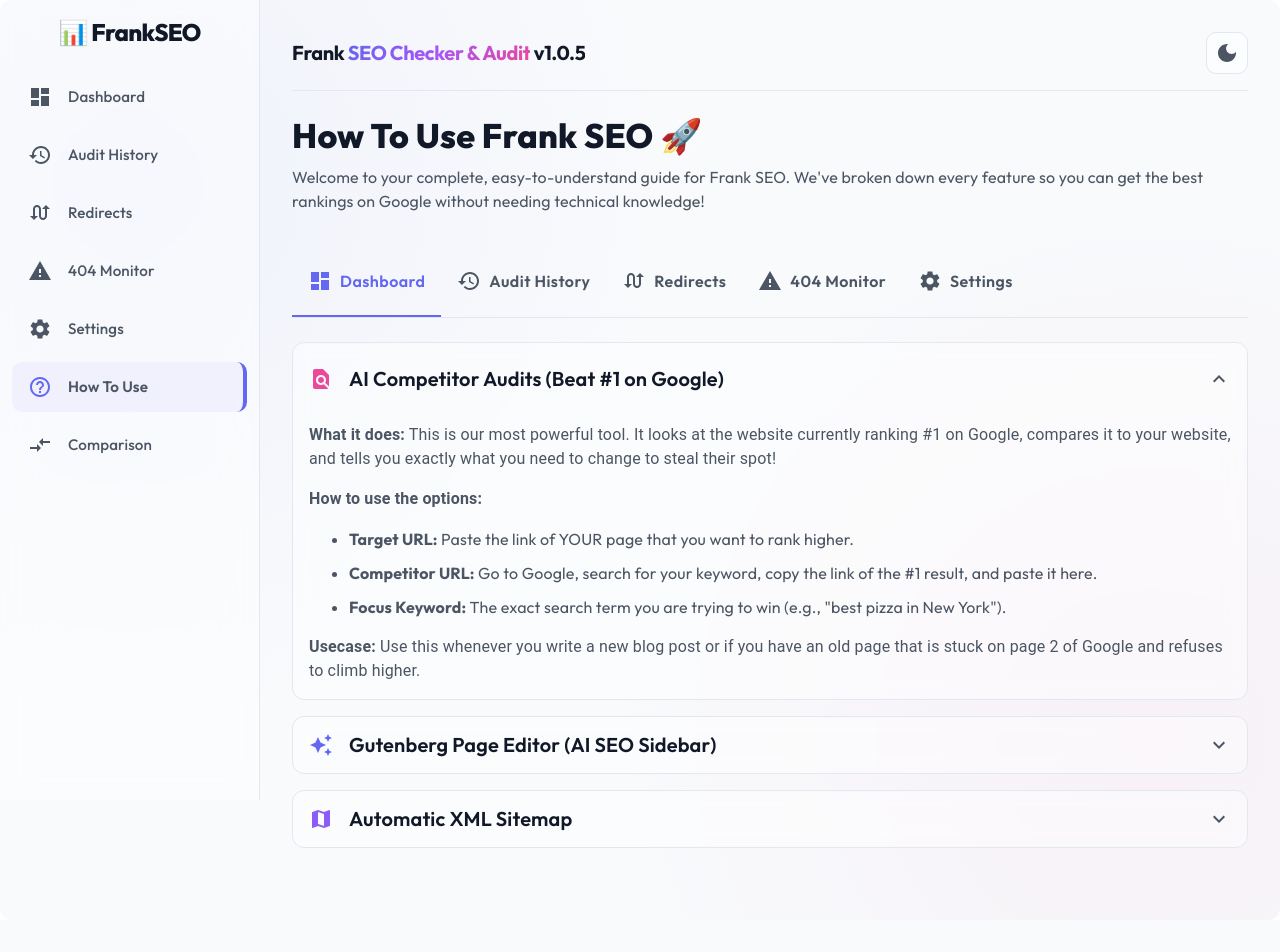
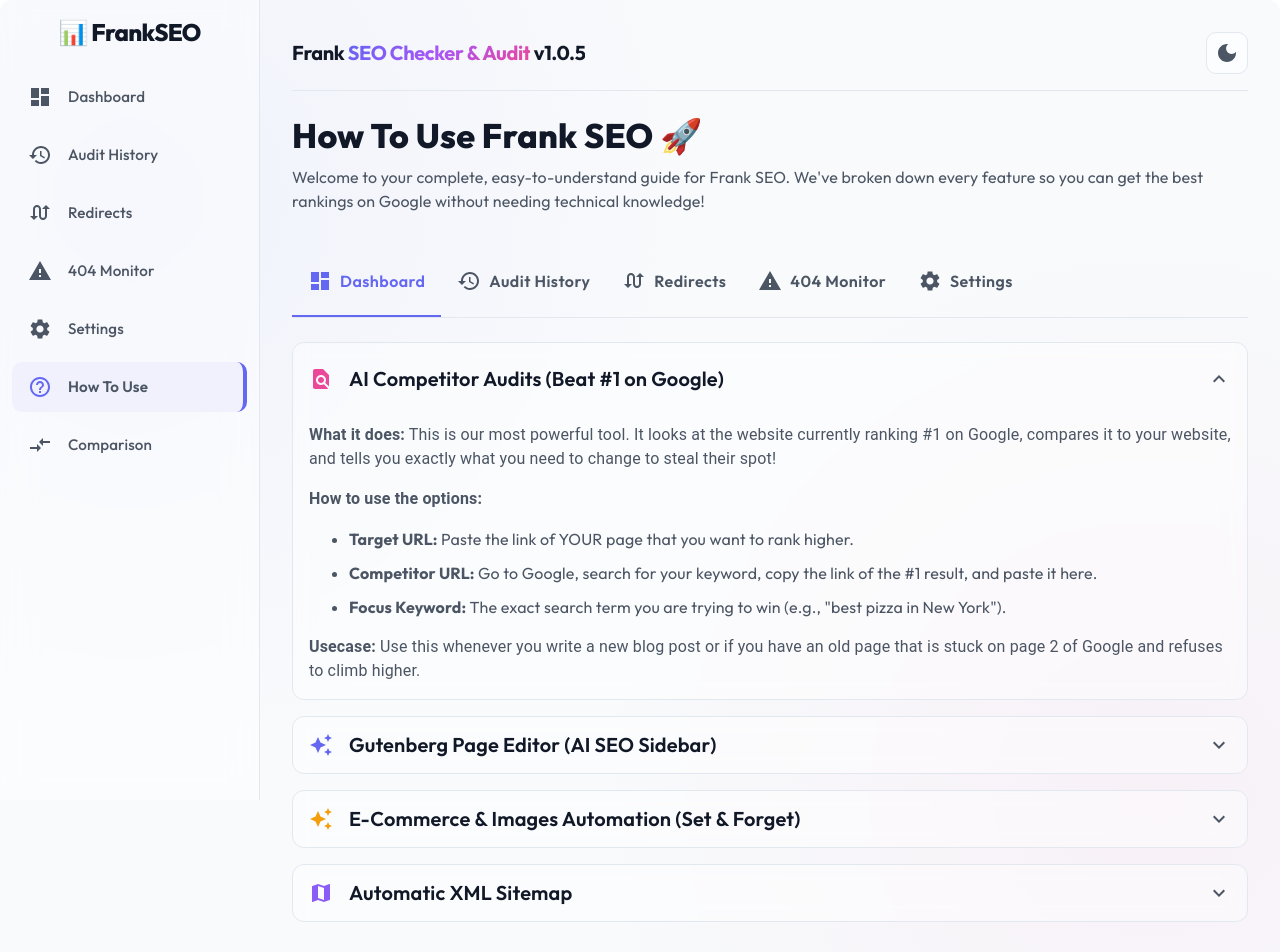
Before and after one commit to FARAZFRANK/website-seo-checker-and-audit, a React app in the folder app/: page /#/how-to-use in a window 1280 px wide. Shown: the top 952 px of the page. Before the commit the page ends 920 px from the top, so only its background shows below. Built offline with nearby package versions, Linux system fonts and the light colour scheme; the HTML template or start-up script is replaced by a standard one.

Commit message:
v1.0.6: Added docs for new features

```diff
--- a/app/src/pages/HowToUse.jsx
+++ b/app/src/pages/HowToUse.jsx
@@ -118,7 +118,28 @@ function HowToUse() {
             <ul>
               <li style={{ marginBottom: '10px' }}><strong>Focus Keyword:</strong> Type the word you want to rank for. The sidebar will instantly check your text and tell you if you've used the word enough times.</li>
               <li style={{ marginBottom: '10px' }}><strong>AI Generate Button (✨):</strong> Don't know how to write a catchy title? Click this button! The AI will read your whole post and write a perfect, click-worthy SEO Title and Description for you.</li>
+              <li style={{ marginBottom: '10px' }}><strong>Social Media (OpenGraph):</strong> Want your link to look different when shared on Facebook or Twitter? You can override the title, description, and even upload a custom share image here.</li>
+              <li style={{ marginBottom: '10px' }}><strong>Advanced Schema Builder:</strong> Paste raw JSON-LD here for recipes, courses, or events. Frank SEO also automatically detects your FAQ blocks (Yoast/RankMath) and turns them into Google FAQ snippets automatically!</li>
               <li style={{ marginBottom: '10px' }}><strong>Index vs NoIndex Toggle:</strong> Leave this on "Index" so Google can find your page. Only turn it to "NoIndex" if it's a private page (like a Thank You page or login screen) that you want to hide from search engines.</li>
+            </ul>
+          </AccordionDetails>
+        </Accordion>
+
+        <Accordion sx={accordionStyle}>
+          <AccordionSummary expandIcon={<ExpandMoreIcon sx={{ color: 'var(--text)' }} />}>
+            <Box sx={{ display: 'flex', alignItems: 'center', gap: 2 }}>
+              <AutoAwesomeIcon sx={{ color: '#f59e0b' }} />
+              <Typography variant="h6" sx={{ fontWeight: 600, fontFamily: 'var(--sans)', color: 'var(--text-h)' }}>E-Commerce & Images Automation (Set & Forget)</Typography>
+            </Box>
+          </AccordionSummary>
+          <AccordionDetails sx={{ color: 'var(--text)', fontFamily: 'var(--sans)' }}>
+            <Typography variant="body1" paragraph>
+              <strong>What it does:</strong> Frank SEO automatically works in the background to optimize your WooCommerce products and images without any extra setup.
+            </Typography>
+            <Typography variant="body1" paragraph><strong>Included Features:</strong></Typography>
+            <ul>
+              <li style={{ marginBottom: '10px' }}><strong>WooCommerce Product Schema:</strong> Automatically outputs rich snippets for products (Price, Currency, Stock Status, Reviews) so your products look amazing in Google Shopping results.</li>
+              <li style={{ marginBottom: '10px' }}><strong>Missing Image SEO:</strong> Forget to add 'Alt' text to your images? Frank SEO safely injects your post title as the Alt text for any empty images, keeping Google happy and improving accessibility.</li>
             </ul>
           </AccordionDetails>
         </Accordion>
```
